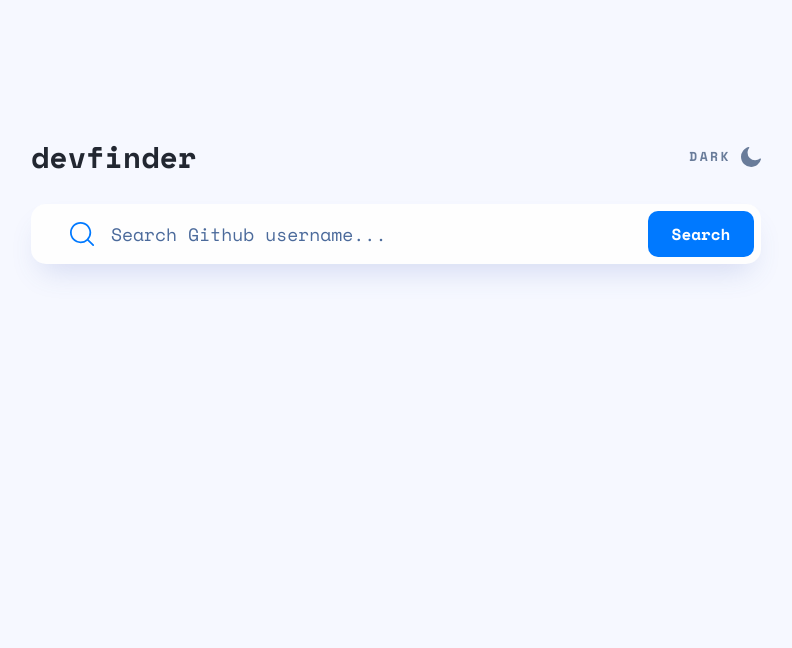
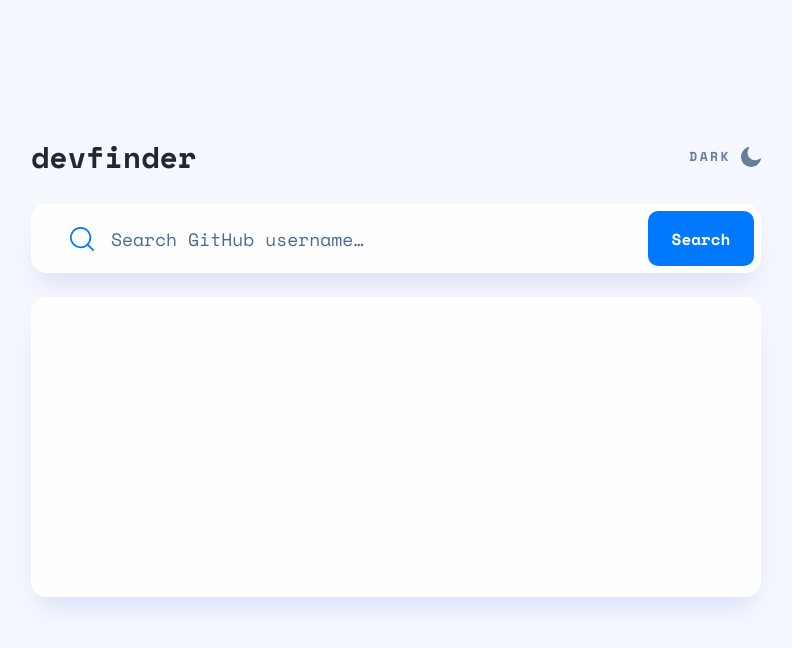
Before and after one commit to gia06/github-user-search, a React (Create React App) app: page / in a window 1280 px wide. Shown: the top 648 px of the page, without its empty margins (244-1036 px from the left). Built offline with nearby package versions, Linux system fonts and the light colour scheme.

Commit message:
added user component

```diff
--- a/src/App.tsx
+++ b/src/App.tsx
@@ -3,10 +3,12 @@ import styled, { ThemeProvider } from "styled-components";
 import { lightTheme, darkTheme, getTheme } from "./assets/theme/themes";
 import Header from "./components/Header";
 import Search from "./components/Search";
+import User from "./components/User";
 import { GlobalStyle } from "./globalStyles";
 
 function App() {
   const [isLightTheme, setIsLightTheme] = useState<boolean>(getTheme);
+  const [inputValue, setInputValue] = useState<string>("");
 
   useEffect(() => {
     localStorage.setItem("theme", JSON.stringify({ isLightTheme }));
@@ -21,7 +23,8 @@ function App() {
             isLightTheme={isLightTheme}
             setIsLightTheme={setIsLightTheme}
           />
-          <Search />
+          <Search inputValue={inputValue} setInputValue={setInputValue} />
+          <User inputValue={inputValue} />
         </Main>
       </AppContainer>
     </ThemeProvider>
@@ -36,6 +39,7 @@ const AppContainer = styled.div`
   width: 100vw;
   height: 100vh;
   background: ${(props) => props.theme.bgColor};
+  transition: background-color 1s;
 `;
 
 const Main = styled.div`
--- /dev/null
+++ b/src/api/api.ts
@@ -0,0 +1,6 @@
+import axios from "axios";
+
+export const getData = async (arg: string) => {
+  const res = await axios.get("https://api.github.com/users/gia06");
+  console.log(res.data);
+};
--- a/src/components/Header.tsx
+++ b/src/components/Header.tsx
@@ -30,7 +30,7 @@ const HeaderContainer = styled.div`
     margin-top: 140px;
   }
 
-  @media (max-width: 375px) {
+  @media (max-width: 560px) {
     margin-top: 31px;
   }
 `;
--- a/src/components/Search.tsx
+++ b/src/components/Search.tsx
@@ -1,9 +1,21 @@
 import styled from "styled-components";
+import { SearchProps } from "../type/SearchType";
+import { useEffect } from "react";
 
-function Search() {
+function Search({ inputValue, setInputValue }: SearchProps) {
+  useEffect(() => {}, []);
+
+  const handleSubmit = (e: React.FormEvent) => {};
+
   return (
-    <SearchContainer>
-      <SearchInput autoComplete="" placeholder="Search Github username..." />
+    <SearchContainer onSubmit={(e) => handleSubmit(e)}>
+      <SearchInput
+        autoComplete=""
+        placeholder="Search GitHub username…"
+        onChange={(e) => setInputValue(e.target.value)}
+        value={inputValue}
+        // onChange={(e) => console.log(e.currentTarget.value)}
+      />
 
       <SearchButton type="submit" value="Search" />
     </SearchContainer>
@@ -12,7 +24,7 @@ function Search() {
 
 export default Search;
 
-const SearchContainer = styled.div`
+const SearchContainer = styled.form`
   display: flex;
   flex-direction: row;
   align-items: center;
@@ -25,7 +37,7 @@ const SearchContainer = styled.div`
   padding: 7px;
   overflow: hidden;
 
-  @media (min-width: 375px) {
+  @media (max-width: 375px) {
     height: 60px;
   }
 `;
@@ -45,17 +57,24 @@ const SearchInput = styled.input`
   font-size: 18px;
   line-height: 25px;
 
-  @media (max-width: 375px) {
-    background-position: 16px;
-    padding-left: 50px;
-    font-size: 13px;
-  }
-
   ::placeholder {
     font-weight: ${({ theme }) => theme.regularWeight};
     font-size: 18px;
     line-height: 25px;
     color: ${({ theme }) => theme.placeHolderColor};
+  }
+
+  @media (max-width: 560px) {
+    background-position: 9px;
+    padding-left: 38px;
+    font-size: 13px;
+
+    ::placeholder {
+      font-family: "Space Mono";
+      font-weight: ${({ theme }) => theme.regularWeight};
+      font-size: 13px;
+      line-height: 25px;
+    }
   }
 `;
 
--- /dev/null
+++ b/src/components/User.tsx
@@ -0,0 +1,29 @@
+import { useEffect } from "react";
+import styled from "styled-components";
+import { getData } from "../api/api";
+import { UserProps } from "../type/UserType";
+
+function User({ inputValue }: UserProps) {
+  useEffect(() => {
+    // console.log(getData(inputValue));
+  }, []);
+
+  return <UserContainer></UserContainer>;
+}
+
+export default User;
+
+const UserContainer = styled.div`
+  width: 100%;
+  // TODO: need to change this later
+  height: 300px;
+  max-height: 517px;
+  margin-top: 24px;
+  background: ${({ theme }) => theme.containerColor};
+  box-shadow: ${({ theme }) => theme.boxShadow};
+  border-radius: 15px;
+
+  @media (max-width: 375px) {
+    margin-top: 16px;
+  }
+`;
--- /dev/null
+++ b/src/type/SearchType.ts
@@ -0,0 +1,4 @@
+export interface SearchProps {
+  inputValue: string;
+  setInputValue: (arg: string) => void;
+}
--- /dev/null
+++ b/src/type/UserType.ts
@@ -0,0 +1,3 @@
+export interface UserProps {
+  inputValue: string;
+}
```
Also changed, not shown: src/type/DataType.ts (added).
